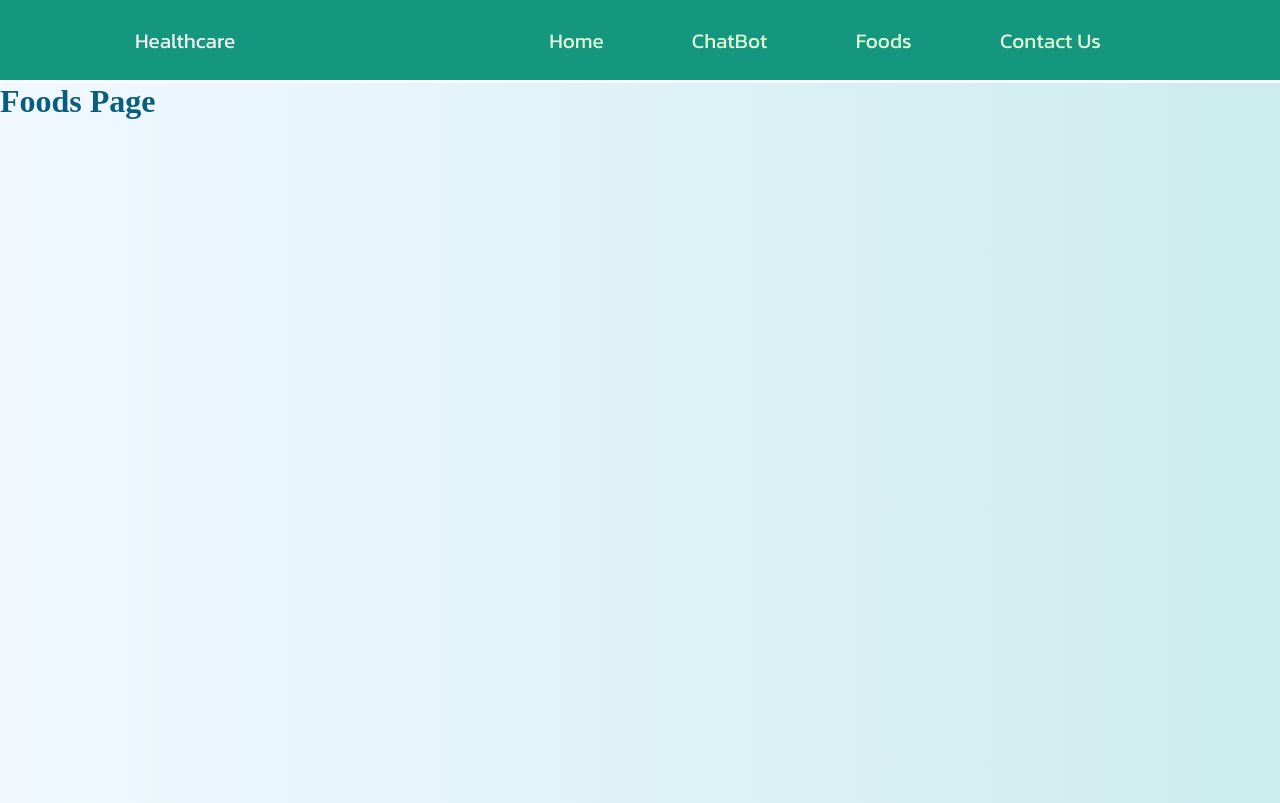
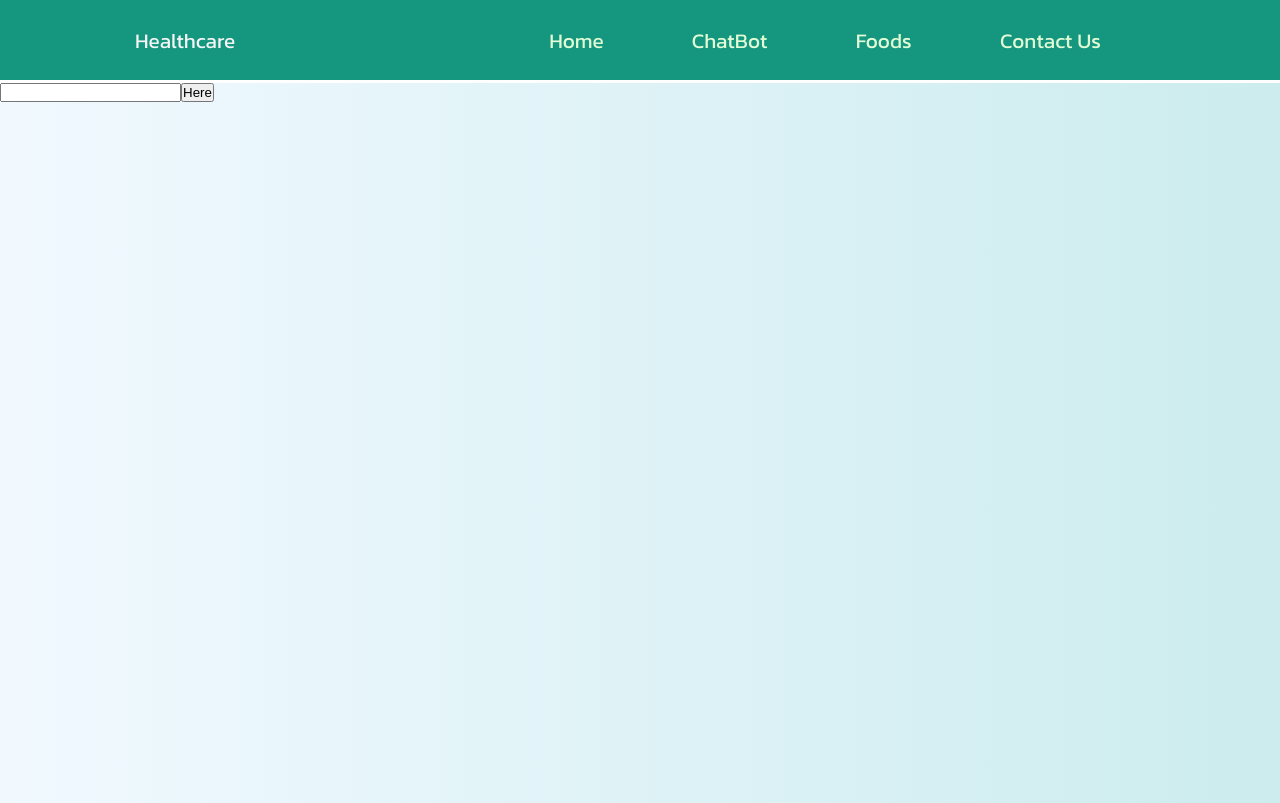
Before and after one commit to fakepranjal/test-react, a React (Create React App) app: page /foods in a window 1280 px wide. Built offline with nearby package versions, Linux system fonts and the light colour scheme; a web font is replaced by a local one.

Commit message:
foods added

```diff
--- a/src/Foodspage.js
+++ b/src/Foodspage.js
@@ -1,13 +1,27 @@
+import axios from "axios";
+import { useState } from "react";
+
 
 export default function Foods(){
+  const [foodQuery, setfoodQuery] = useState("");
+  const [nutrientArray, setnutrientArray] = useState([]);
 
-
+  async function getFoodInfo(){
+    const response = await axios({
+      method: 'GET',
+      url: `https://api.nal.usda.gov/fdc/v1/foods/search?api_key=LqMKY6O0jpS3FKq1wgFYgHGHtHc7OPiNTFAgYwbu&query=${foodQuery}`,
+    });
+    const ResultObj = response.data['foods'][0]['foodNutrients'];
+    setnutrientArray(ResultObj.map(obj => [obj.nutrientName, obj.nutrientNumber]));
+    console.log(nutrientArray);
+  }
 
     return(
 
       <div className="foodspage">
-      <h1>Foods Page</h1>
-
+        <input value={foodQuery} onChange={(e)=>setfoodQuery(e.target.value)} type="text" />
+        <button onClick={getFoodInfo}>Here</button>
+        <p>{nutrientArray}</p>
       </div>
     );
   }
--- a/src/style.css
+++ b/src/style.css
@@ -39,6 +39,8 @@
     background: linear-gradient(to left,#ccecee, #f1f9ff);
     height: 90vh;
     color :#14967f;
+    /* background: url("bg.jpg");
+    background-size: cover; */
     /* padding: 5vw; */
 }
 
@@ -85,6 +87,11 @@
 .submit:hover{
     cursor:pointer;
 }
+.submit:focus{
+    .generic-name{
+        visibility: visible;
+    }
+}
 
 .generic-name{
     height: 7vh;
@@ -95,7 +102,8 @@
     border-radius: 20px;
     margin-top: 10px;
     color: #727070e4;
-    overflow-x: visible;
+    /* overflow-x: visible; */
+    /* visibility:hidden; */
 }
 
 
```
